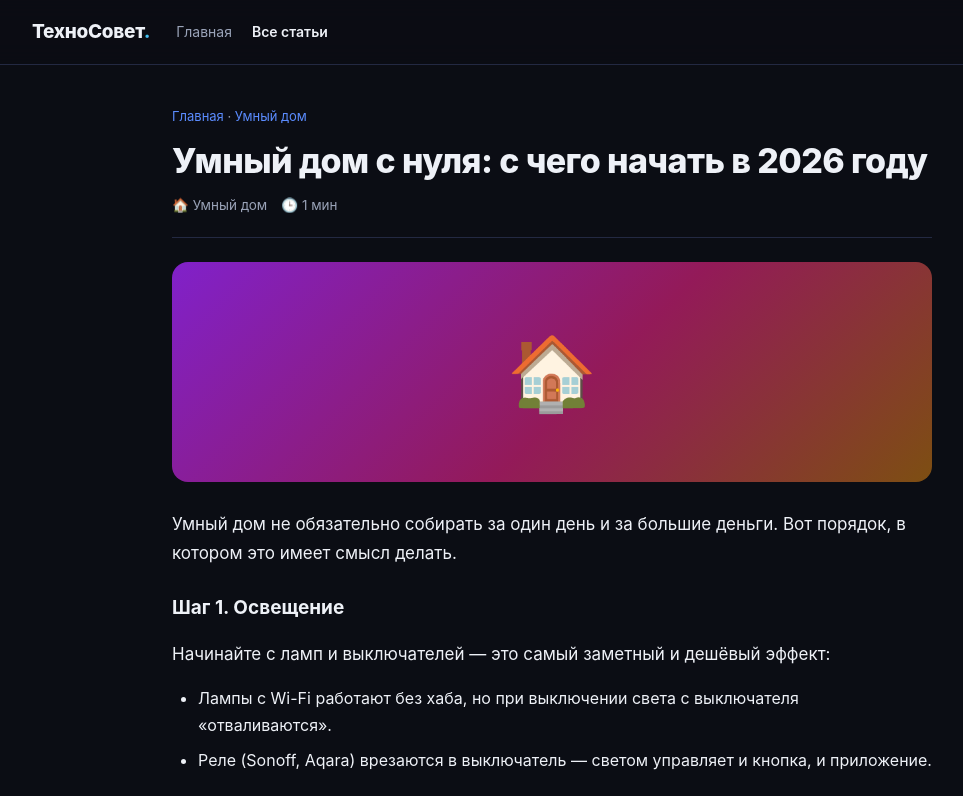
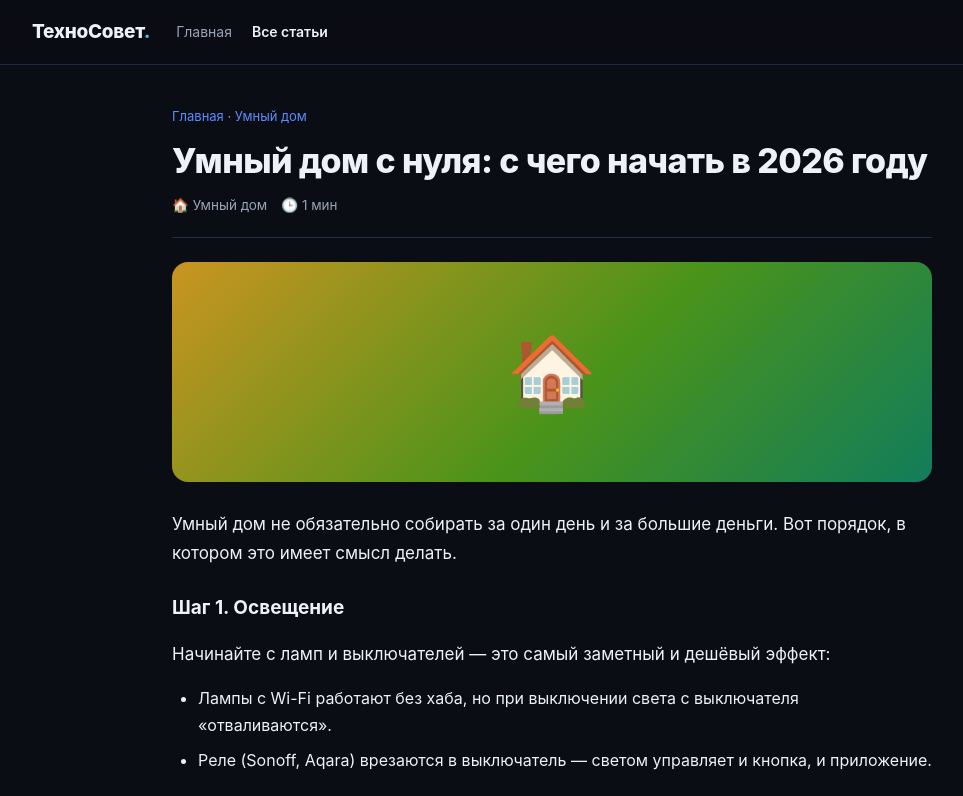
Before and after one commit to Gogi29/technosovet, a plain HTML site: page umnyy-dom-s-nulya-s-chego-nachat-v-2026-godu.html in a window 1280 px wide. Shown: the top 796 px of the page, without its empty margins (88-1051 px from the left). Drawn offline with Linux system fonts and the light colour scheme.

Commit message:
deploy technosovet

```diff
--- a/umnyy-dom-s-nulya-s-chego-nachat-v-2026-godu.html
+++ b/umnyy-dom-s-nulya-s-chego-nachat-v-2026-godu.html
@@ -24,7 +24,7 @@
 <nav class="topnav"><a href="index.html" class="">Главная</a><a href="all.html" class="on">Все статьи</a></nav>
 </div></header><div class="artpage"><div class="wrap"><article class="art">
 <div class="crmb"><a href="index.html">Главная</a> · <a href="all.html">Умный дом</a></div><h1>Умный дом с нуля: с чего начать в 2026 году</h1><div class="meta"><span>🏠 Умный дом</span><span>🕒 1 мин</span></div>
-<a class="cover" style="background:linear-gradient(135deg,hsl(274,72%,46%) 0%,hsl(329,70%,34%) 55%,hsl(34,75%,28%) 100%)" href="#top">🏠</a>
+<a class="cover" style="background:linear-gradient(135deg,hsl(41,72%,46%) 0%,hsl(96,70%,34%) 55%,hsl(161,75%,28%) 100%)" href="#top">🏠</a>
 
 <p>Умный дом не обязательно собирать за один день и за большие деньги. Вот порядок, в котором это имеет смысл делать.</p>
 <h3 id="shag-1-osveschenie">Шаг 1. Освещение</h3>
```
